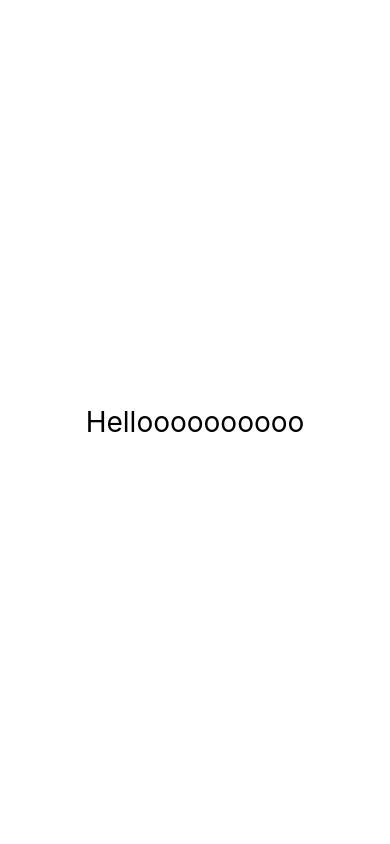
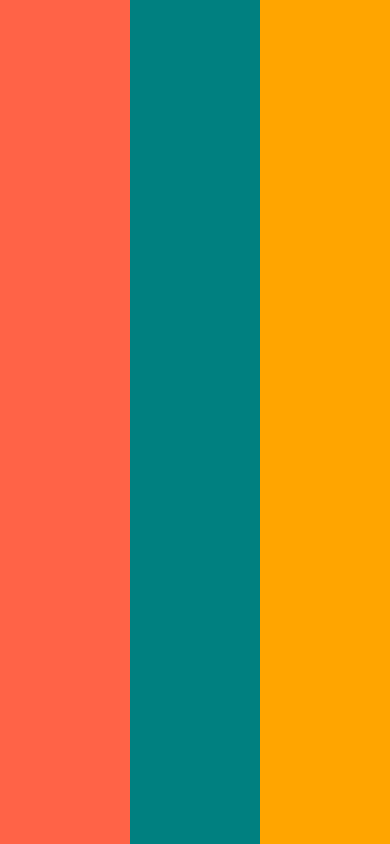
Before and after one commit to POcodingWER/native_tutorial, a React Native app: screen / in a window 390 px wide. Built offline with nearby package versions, Linux system fonts and the light colour scheme.

Commit message:
flex 사용법

```diff
--- a/App.js
+++ b/App.js
@@ -1,25 +1,10 @@
-import { StatusBar } from "expo-status-bar";
-import { StyleSheet, View, Image, Text } from "react-native";
-
+import { View } from "react-native";
 export default function App() {
   return (
-    <View style={styles.container}>
-      <Text style={styles.text}>Helloooooooooo</Text>
-      <StatusBar style="auto" />
+    <View style={{ flex: 1, flexDirection: "row" }}>
+      <View style={{ flex: 1, backgroundColor: "tomato" }}></View>
+      <View style={{ flex: 1, backgroundColor: "teal" }}></View>
+      <View style={{ flex: 1, backgroundColor: "orange" }}></View>
     </View>
   );
 }
-/* 브라우저가아니라 h1,span,b 등등 태그사용할수없음*/
-//StyleSheet.create사용해야 자동맞춤이 발생함
-const styles = StyleSheet.create({
-  container: {
-    flex: 1,
-    backgroundColor: "#fff",
-    alignItems: "center",
-    justifyContent: "center",
-  },
-  text: {
-    fontSize: 28,
-    color: "black",
-  },
-});
```
